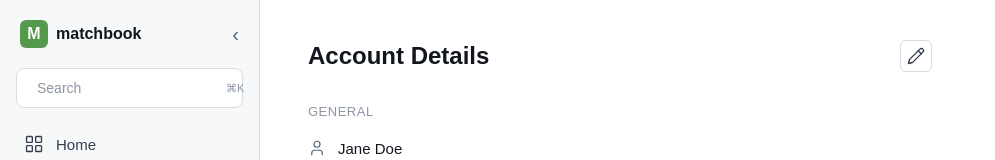
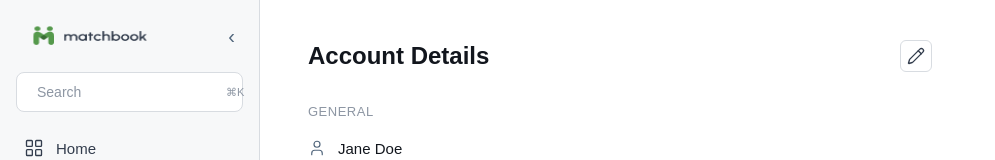
Before and after one commit to MoniqueMogul/MatchBook-Front-End, a Next.js app: page /seller/account in a window 1280 px wide. Shown: the top 160 px of the page, without its empty margins (0-995 px from the left). Built offline with nearby package versions, Linux system fonts and the light colour scheme; no server answers.

Commit message:
fix(seller): use matchbook logo in seller sidebar

```diff
--- a/src/components/seller/SellerSidebar.css
+++ b/src/components/seller/SellerSidebar.css
@@ -19,25 +19,10 @@
 .seller-sidebar__logo {
   display: flex;
   align-items: center;
-  gap: 8px;
 }
 
-.seller-sidebar__logo-mark {
-  display: inline-flex;
-  align-items: center;
-  justify-content: center;
-  width: 28px;
-  height: 28px;
-  border-radius: 6px;
-  background: #55994c;
-  color: #fff;
-  font-weight: 700;
-}
-
-.seller-sidebar__logo-text {
-  font-size: 16px;
-  font-weight: 600;
-  color: #12161d;
+.seller-sidebar__logo img {
+  display: block;
 }
 
 .seller-sidebar__collapse {
@@ -46,6 +31,12 @@
   font-size: 20px;
   cursor: pointer;
   color: #52677d;
+  padding: 4px;
+  line-height: 1;
+}
+
+.seller-sidebar__collapse:hover {
+  color: #12161d;
 }
 
 .seller-sidebar__search {
@@ -68,6 +59,7 @@
   font-size: 14px;
   background: transparent;
   color: #12161d;
+  font-family: inherit;
 }
 
 .seller-sidebar__search input::placeholder {
@@ -100,6 +92,7 @@
   cursor: pointer;
   text-align: left;
   transition: background 0.15s ease;
+  font-family: inherit;
 }
 
 .seller-sidebar__item:hover {
--- a/src/components/seller/SellerSidebar.tsx
+++ b/src/components/seller/SellerSidebar.tsx
@@ -1,5 +1,6 @@
 "use client";
 
+import Image from "next/image";
 import { useRouter, usePathname } from "next/navigation";
 import {
   LayoutGrid,
@@ -42,8 +43,13 @@ export default function SellerSidebar() {
     <aside className="seller-sidebar">
       <div className="seller-sidebar__header">
         <div className="seller-sidebar__logo">
-          <span className="seller-sidebar__logo-mark">M</span>
-          <span className="seller-sidebar__logo-text">matchbook</span>
+          <Image
+            src="/logo.png"
+            alt="MatchBook"
+            width={140}
+            height={32}
+            priority
+          />
         </div>
         <button className="seller-sidebar__collapse" aria-label="Collapse">
           ‹
@@ -64,7 +70,9 @@ export default function SellerSidebar() {
             <button
               key={item.label}
               onClick={() => item.href && router.push(item.href)}
-              className={`seller-sidebar__item ${active ? "seller-sidebar__item--active" : ""}`}
+              className={`seller-sidebar__item ${
+                active ? "seller-sidebar__item--active" : ""
+              }`}
             >
               <Icon size={20} strokeWidth={1.6} />
               <span>{item.label}</span>
@@ -81,7 +89,9 @@ export default function SellerSidebar() {
             <button
               key={item.label}
               onClick={() => item.href && router.push(item.href)}
-              className={`seller-sidebar__item ${active ? "seller-sidebar__item--active" : ""}`}
+              className={`seller-sidebar__item ${
+                active ? "seller-sidebar__item--active" : ""
+              }`}
             >
               <Icon size={20} strokeWidth={1.6} />
               <span>{item.label}</span>
```
